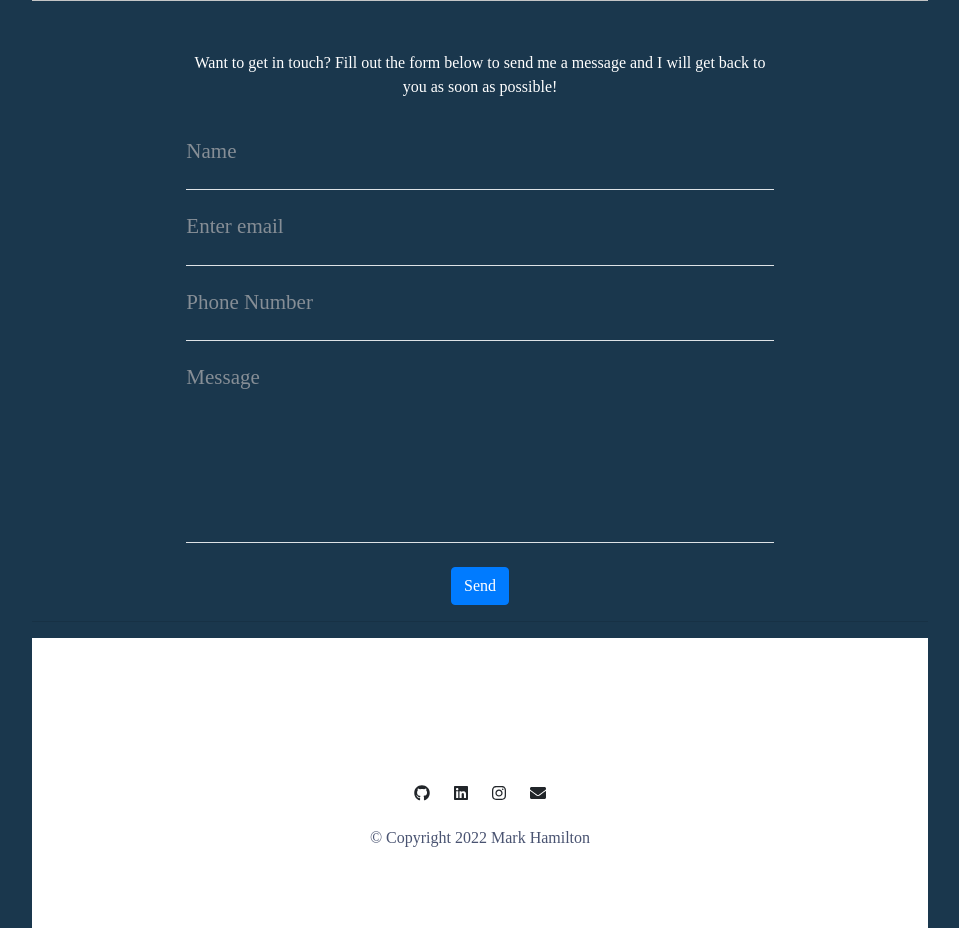
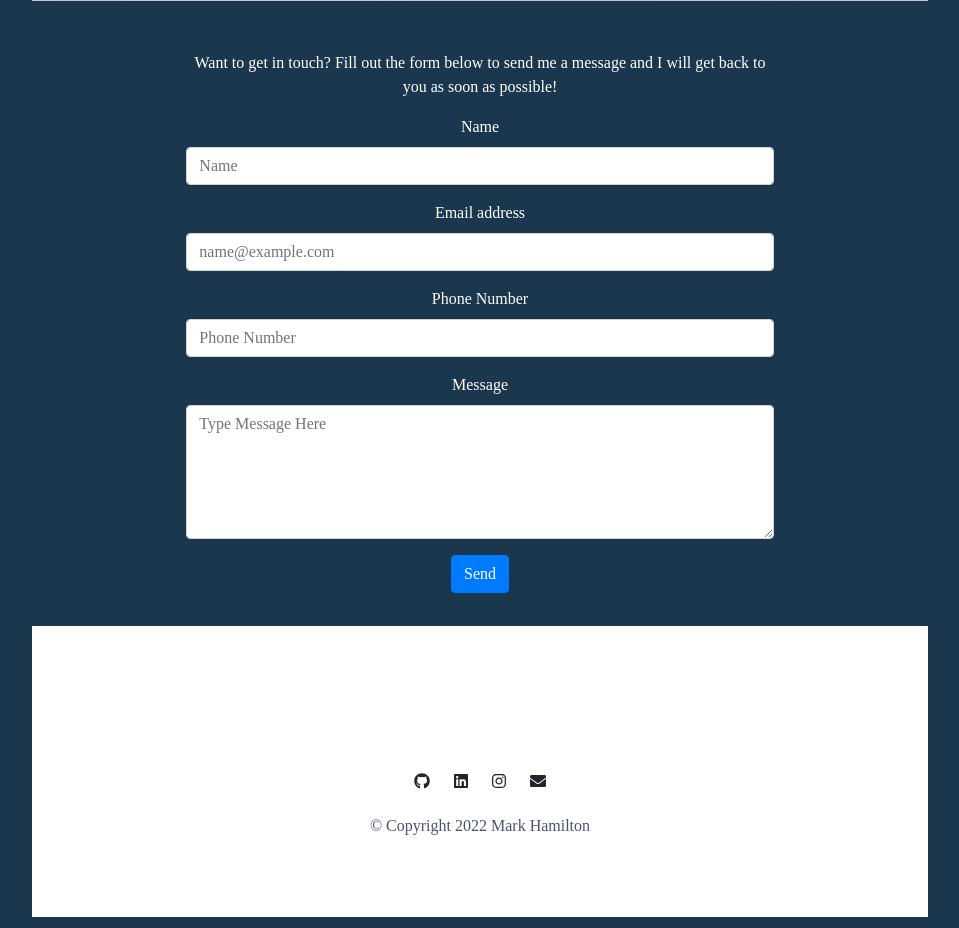
Before and after one commit to ColdDeckHarrison/marksWebsite, a Flask app: page /contact in a window 1280 px wide. Shown: the part 712-1640 px from the top of the page, without its empty margins (160-1119 px from the left). Run offline with Flask 2, Linux system fonts and the light colour scheme; some libraries are stand-ins or nearby versions.

Commit message:
Update contact.html

```diff
--- a/templates/contact.html
+++ b/templates/contact.html
@@ -21,37 +21,22 @@
       <div class="col-lg-8 col-md-10 mx-auto">
         <p class="contactme">Want to get in touch? Fill out the form below to send me a message and I will get back to you as soon as possible!</p>
         <form name="sentMessage" id="contactForm" action="{{ url_for('contact') }}" method="post" novalidate>
-          <div class="control-group">
-            <div class="form-group floating-label-form-group controls">
-              <label>Name</label>
-              <input type="text" name="name" class="form-control" placeholder="Name" id="name" required data-validation-required-message="Please enter your name.">
-              <p class="help-block text-danger"></p>
-            </div>
-          </div>
-          <div class="control-group">
-            <div class="form-group floating-label-form-group controls">
-
-    <label for="exampleInputEmail1">Email address</label>
-    <input type="email" class="form-control" id="exampleInputEmail1" aria-describedby="emailHelp" placeholder="Enter email">
-
-              <p class="help-block text-danger"></p>
-            </div>
-          </div>
-          <div class="control-group">
-            <div class="form-group col-xs-12 floating-label-form-group controls">
-              <label>Phone Number</label>
-              <input type="tel" name="phone" class="form-control" placeholder="Phone Number" id="phone" required data-validation-required-message="Please enter your phone number.">
-              <p class="help-block text-danger"></p>
-            </div>
-          </div>
-          <div class="control-group">
-            <div class="form-group floating-label-form-group controls">
-              <label>Message</label>
-              <textarea rows="5" name="message" class="form-control" placeholder="Message" id="message" required data-validation-required-message="Please enter a message."></textarea>
-              <p class="help-block text-danger"></p>
-            </div>
-          </div>
-          <br>
+                       <div class="form-group">
+    <label for="name">Name</label>
+    <input type="text" name="name" class="form-control" id="name" placeholder="Name" required data-validation-required-message="Please enter your name.">
+  </div>
+            <div class="form-group">
+    <label for="email">Email address</label>
+    <input type="email" name="email" class="form-control" id="email" placeholder="name@example.com" required data-validation-required-message="Please enter your email address.">
+  </div>
+                <div class="form-group">
+    <label for="phone">Phone Number</label>
+    <input type="tel" name="phone" class="form-control" id="phone" placeholder="Phone Number" required data-validation-required-message="Please enter your phone number.">
+  </div>
+            <div class="form-group">
+    <label for="message">Message</label>
+              <textarea rows="5" name="message" class="form-control" id="message" placeholder="Type Message Here" required data-validation-required-message="Please enter your message."></textarea>
+  </div>
           <div id="success"></div>
           <button type="submit" class="btn btn-primary" id="sendMessageButton">Send</button>
         </form>
```
